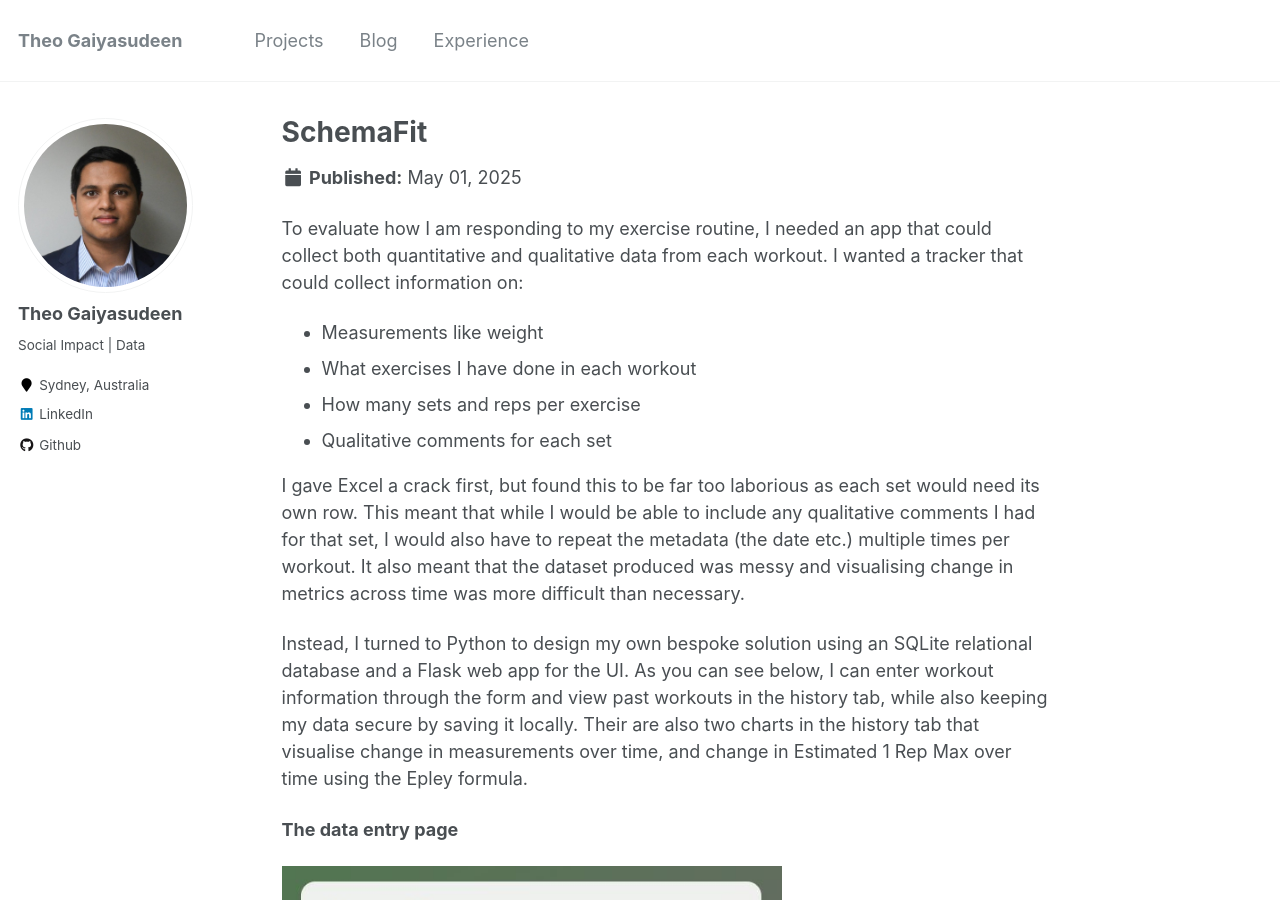
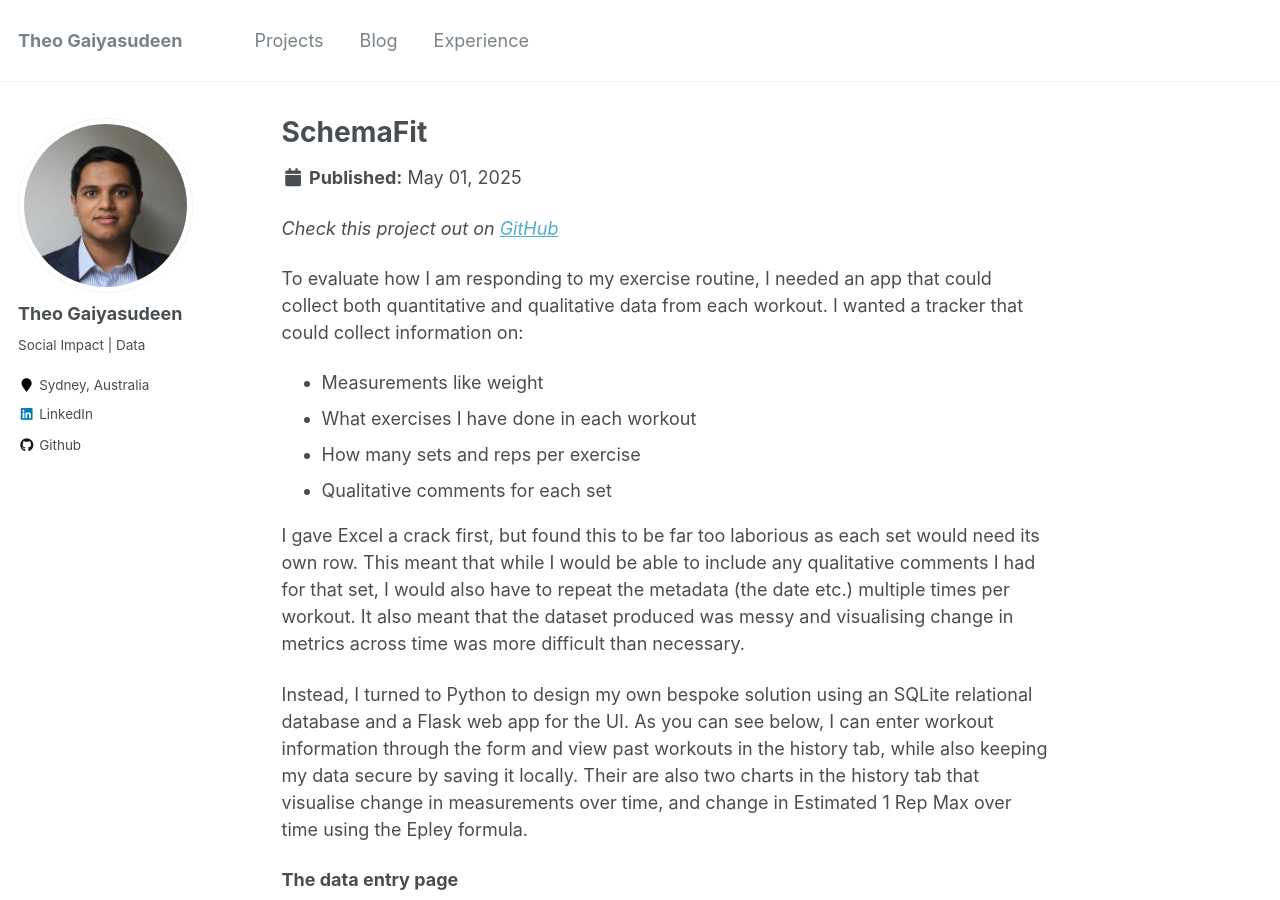
Before and after one commit to tdeenv/tdeenv.github.io, a Jekyll site: the page built from _portfolio/portfolio-5.md, in a window 1280 px wide and 900 px high. Built offline with Jekyll 4.4.1, drawn with Linux system fonts in a browser that asks for light colours.

Commit message:
Update portfolio-5.md

```diff
--- a/_portfolio/portfolio-5.md
+++ b/_portfolio/portfolio-5.md
@@ -4,6 +4,7 @@ collection: portfolio
 header:
   teaser: portfolio-5/form.JPG
 ---
+*Check this project out on [GitHub](https://github.com/tdeenv/SchemaFit)*
 
 To evaluate how I am responding to my exercise routine, I needed an app that could collect both quantitative and qualitative data from each workout. I wanted a tracker that could collect information on:
 
@@ -16,6 +17,7 @@ I gave Excel a crack first, but found this to be far too laborious as each set w
 
 Instead, I turned to Python to design my own bespoke solution using an SQLite relational database and a Flask web app for the UI. As you can see below, I can enter workout information through the form and view past workouts in the history tab, while also keeping my data secure by saving it locally. Their are also two charts in the history tab that visualise change in measurements over time, and change in Estimated 1 Rep Max over time using the Epley formula.
 
+
 **The data entry page**
 
 <img src="/images/portfolio-5/form.JPG" width="500" height="600">
```
